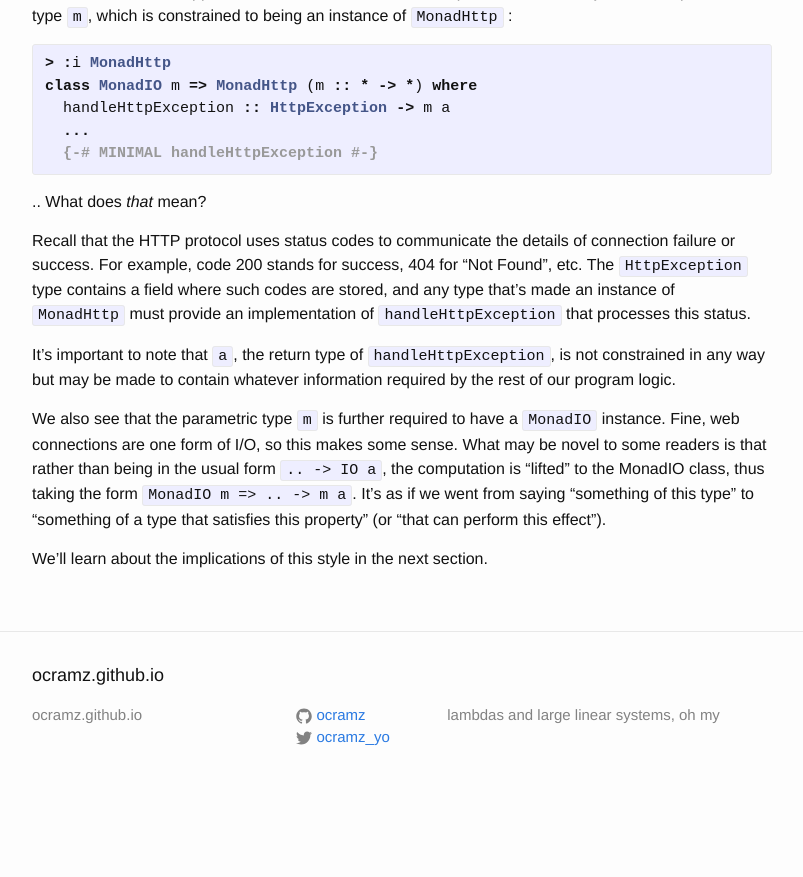
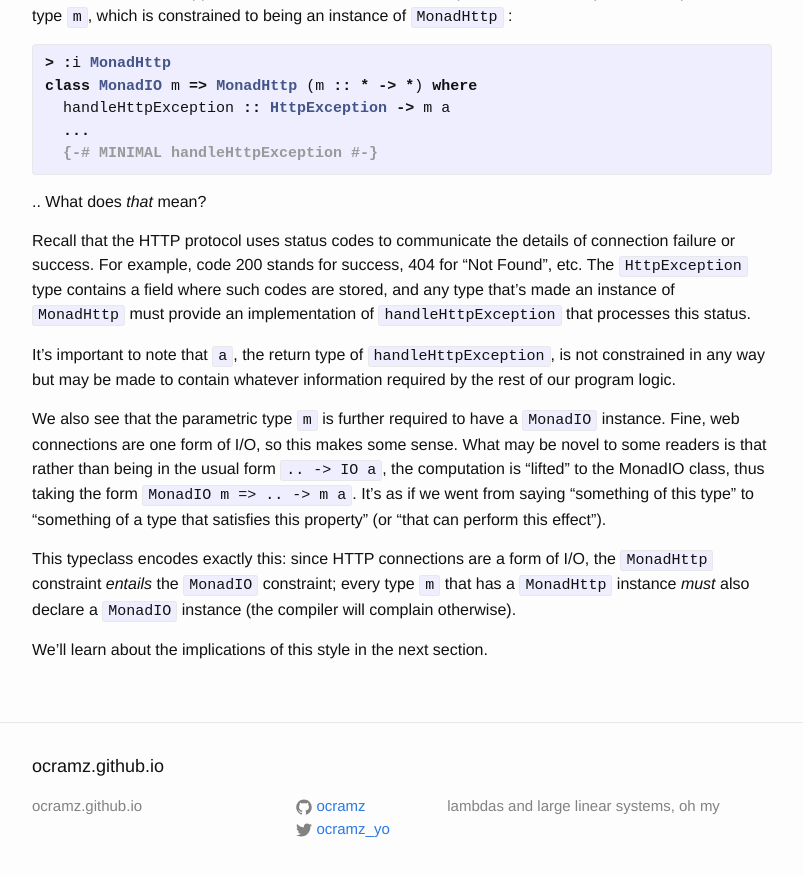
Before and after one commit to ocramz/ocramz.github.io, a Jekyll site: the page built from _posts/2017-11-30-growing-software-architecture.markdown, in a window 1280 px wide and 900 px high, scrolled down 2064 px. Shown: the top 877 px of the window, without its empty margins (238-1041 px from the left). Built offline with Jekyll 4.4.1, drawn with Linux system fonts in a browser that asks for light colours; before the commit the page ends 2873 px from its top, so only the background shows below that.

Commit message:
blog update

```diff
--- a/_posts/2017-11-30-growing-software-architecture.markdown
+++ b/_posts/2017-11-30-growing-software-architecture.markdown
@@ -88,6 +88,8 @@ It's important to note that `a`, the return type of `handleHttpException`, is no
 
 We also see that the parametric type `m` is further required to have a `MonadIO` instance. Fine, web connections are one form of I/O, so this makes some sense. What may be novel to some readers is that rather than being in the usual form `.. -> IO a`, the computation is "lifted" to the MonadIO class, thus taking the form `MonadIO m => .. -> m a`. It's as if we went from saying "something of this type" to "something of a type that satisfies this property" (or "that can perform this effect").
 
+This typeclass encodes exactly this: since HTTP connections are a form of I/O, the `MonadHttp` constraint _entails_ the `MonadIO` constraint; every type `m` that has a `MonadHttp` instance _must_ also declare a `MonadIO` instance (the compiler will complain otherwise).
+
 We'll learn about the implications of this style in the next section.
 
 
```
Also changed, not shown: 2 other files.
